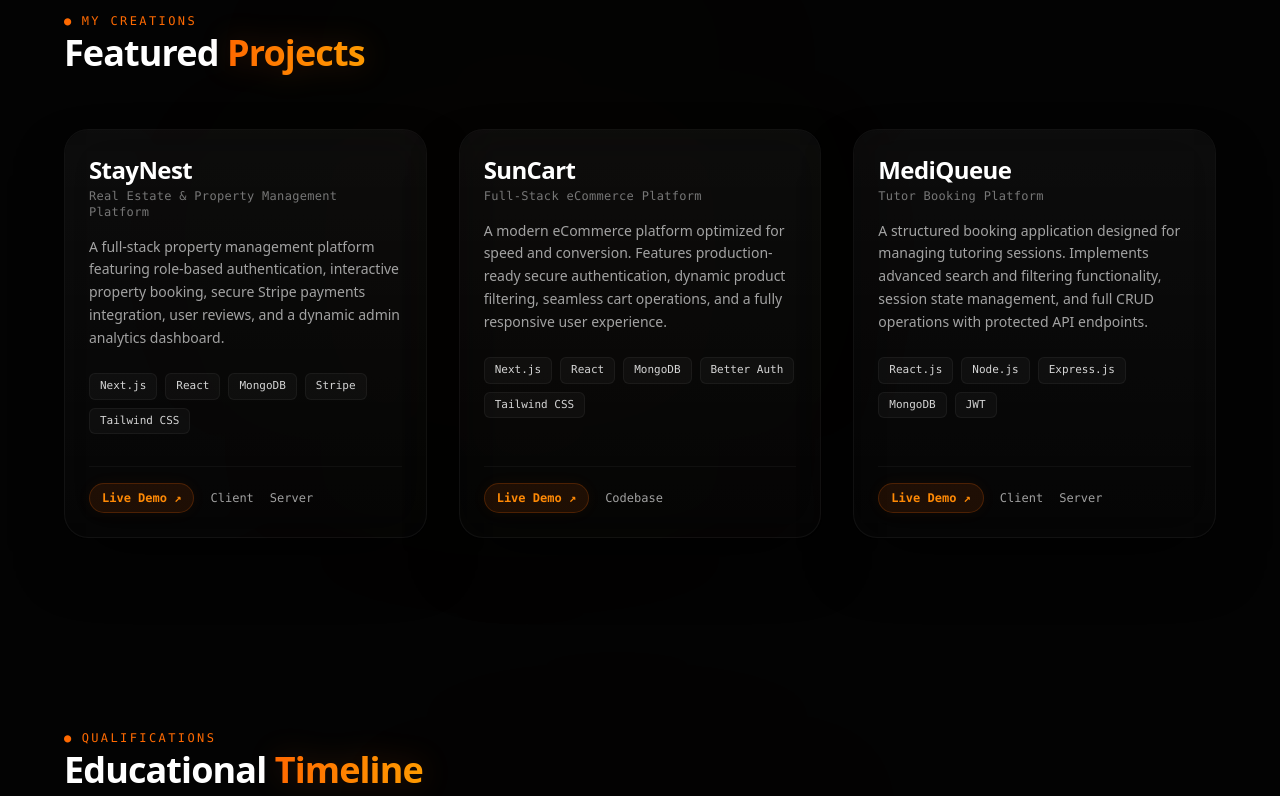
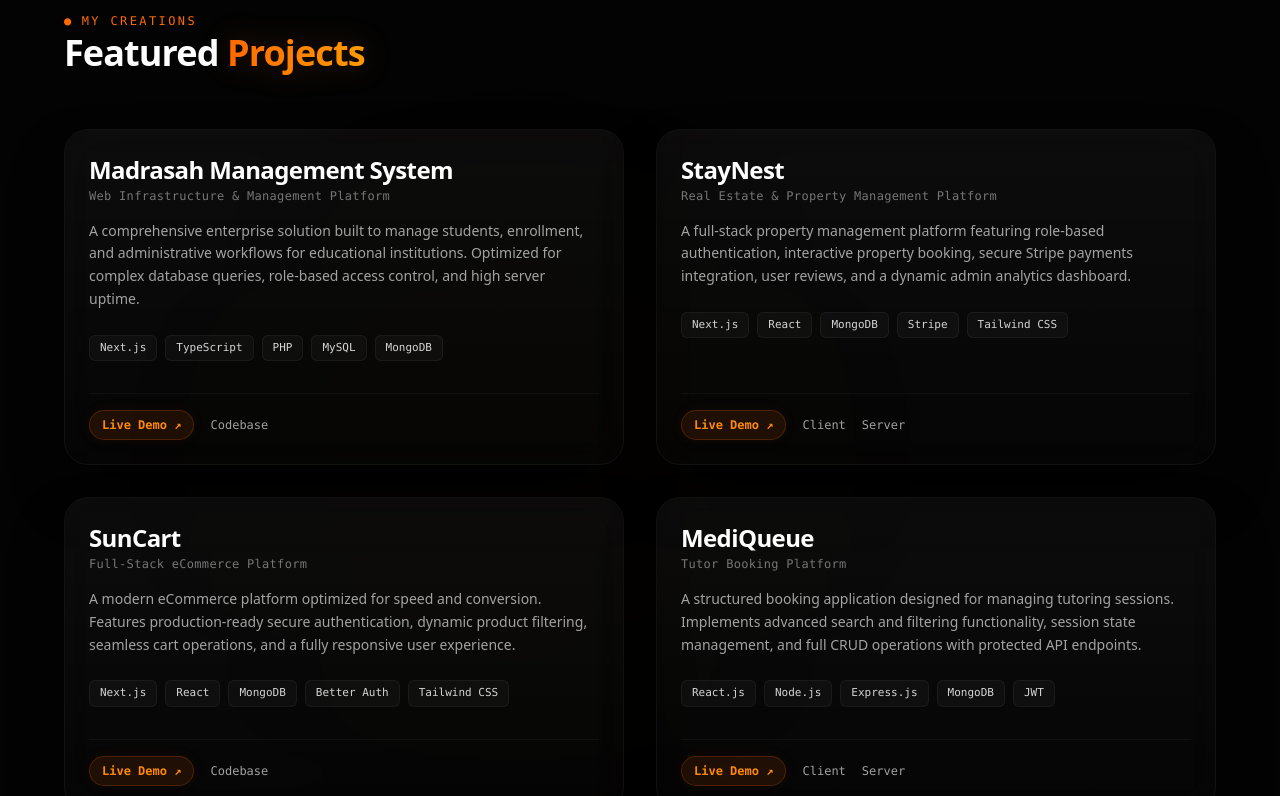
Before and after one commit to sheikh-muzammil2026/sheikh-muzammil-portfolio, a Next.js app: page / in a window 1280 px wide. Shown: the part 2200-2996 px from the top of the page. Built offline with nearby package versions, Linux system fonts and the light colour scheme.

Commit message:
Added 4th.project, aimhabiganj in Projects.jsx

```diff
--- a/src/components/Projects.jsx
+++ b/src/components/Projects.jsx
@@ -1,9 +1,19 @@
 import React from 'react';
 
 const Projects = () => {
+  // Production-grade project data architecture
   const projectData = [
     {
       id: 1,
+      title: "Madrasah Management System",
+      subtitle: "Web Infrastructure & Management Platform",
+      description: "A comprehensive enterprise solution built to manage students, enrollment, and administrative workflows for educational institutions. Optimized for complex database queries, role-based access control, and high server uptime.",
+      tech: ["Next.js", "TypeScript", "PHP", "MySQL", "MongoDB"],
+      live: "https://aimhabiganj.vercel.app",
+      repository: "https://github.com/sheikh-muzammil2026/aimhabiganj"
+    },
+    {
+      id: 2,
       title: "StayNest",
       subtitle: "Real Estate & Property Management Platform",
       description: "A full-stack property management platform featuring role-based authentication, interactive property booking, secure Stripe payments integration, user reviews, and a dynamic admin analytics dashboard.",
@@ -13,7 +23,7 @@
       server: "https://github.com/sheikh-muzammil2026/staynest-server"
     },
     {
-      id: 2,
+      id: 3,
       title: "SunCart",
       subtitle: "Full-Stack eCommerce Platform",
       description: "A modern eCommerce platform optimized for speed and conversion. Features production-ready secure authentication, dynamic product filtering, seamless cart operations, and a fully responsive user experience.",
@@ -22,7 +32,7 @@
       repository: "https://github.com/sheikh-muzammil2026/B13-A8-suncart"
     },
     {
-      id: 3,
+      id: 4,
       title: "MediQueue",
       subtitle: "Tutor Booking Platform",
       description: "A structured booking application designed for managing tutoring sessions. Implements advanced search and filtering functionality, session state management, and full CRUD operations with protected API endpoints.",
@@ -38,11 +48,11 @@
       id="projects"
       className="py-24 px-6 bg-[#030303] text-[#ededed] relative overflow-hidden"
     >
-      {/* Background Decorative Blur Element */}
+      {/* Ambient background blur for modern dark-theme aesthetics */}
       <div className="absolute bottom-1/4 left-1/4 w-[400px] h-[400px] bg-amber-500/[0.02] blur-[150px] rounded-full pointer-events-none" />
 
       <div className="max-w-6xl mx-auto relative z-10">
-        {/* Section Heading */}
+        {/* Section Header Definition */}
         <div className="mb-14 space-y-1 text-center md:text-left">
           <div className="flex items-center justify-center md:justify-start gap-2 text-xs font-mono tracking-[0.2em] text-orange-500 uppercase">
             <span>●</span> My Creations
@@ -55,18 +65,17 @@
           </h2>
         </div>
 
-        {/* Projects Grid */}
-        <div className="grid grid-cols-1 md:grid-cols-2 lg:grid-cols-3 gap-8">
+        {/* Responsive layout configuration for multi-stack showcases */}
+        <div className="grid grid-cols-1 md:grid-cols-2 lg:grid-cols-2 gap-8">
           {projectData.map((project) => (
             <div
               key={project.id}
               className="relative bg-white/[0.01] border border-white/[0.05] backdrop-blur-xl rounded-3xl p-6 flex flex-col justify-between shadow-[0_30px_60px_-15px_rgba(0,0,0,0.7)] hover:border-orange-500/30 hover:-translate-y-2 transition-all duration-500 group"
             >
-              {/* iPhone Glass Highlight Top Overlay */}
+              {/* Premium glassmorphism overlay line effect */}
               <div className="absolute inset-0 bg-gradient-to-b from-white/[0.03] to-transparent rounded-3xl pointer-events-none" />
 
               <div>
-                {/* Project Header */}
                 <div className="mb-4">
                   <h3 className="text-2xl font-bold text-white tracking-tight group-hover:text-orange-400 transition-colors duration-300">
                     {project.title}
@@ -76,12 +85,10 @@
                   </p>
                 </div>
 
-                {/* Description */}
                 <p className="text-sm text-neutral-400 leading-relaxed mb-6">
                   {project.description}
                 </p>
 
-                {/* Tech Tags */}
                 <div className="flex flex-wrap gap-2 mb-8">
                   {project.tech.map((tech, idx) => (
                     <span
@@ -94,7 +101,7 @@
                 </div>
               </div>
 
-              {/* Action Links */}
+              {/* Secure navigation links wrapper */}
               <div className="flex items-center gap-4 border-t border-white/[0.04] pt-4 mt-auto relative z-10">
                 <a
                   href={project.live}
@@ -105,6 +112,7 @@
                   Live Demo ↗
                 </a>
 
+                {/* Conditional repository renderer supporting unified or decoupled architecture */}
                 {project.repository ? (
                   <a
                     href={project.repository}
@@ -136,7 +144,7 @@
                 )}
               </div>
 
-              {/* Bottom Subtle Light Glow Line */}
+              {/* Interactive dynamic hover border transition styling */}
               <div className="absolute bottom-0 left-10 right-10 h-[1px] bg-gradient-to-r from-transparent via-orange-500/0 to-transparent group-hover:via-orange-500/30 transition-all duration-700" />
             </div>
           ))}
```
